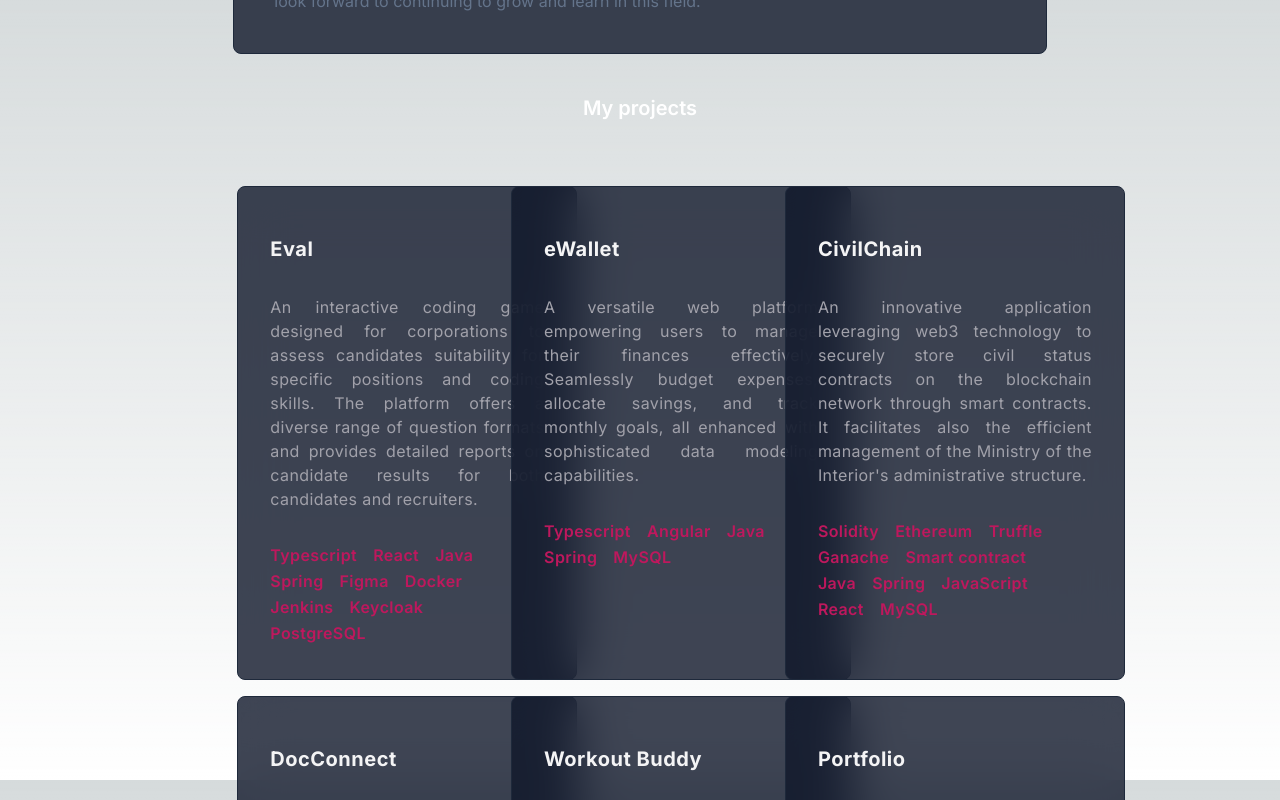
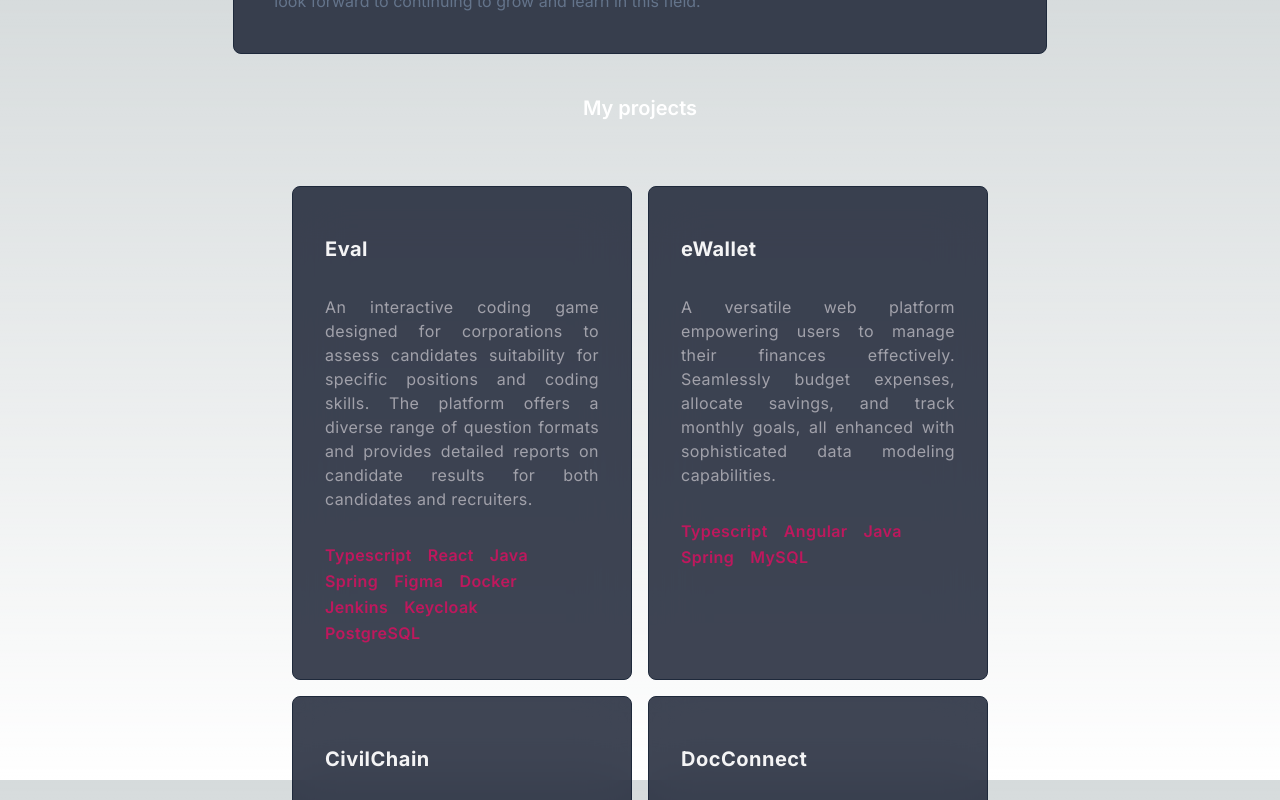
Before and after one commit to botazitihssane/botazitihssane, a Next.js app: page / in a window 1280 px wide. Shown: the part 1620-2420 px from the top of the page. Built offline with nearby package versions, Linux system fonts and the light colour scheme.

Commit message:
fixed the projects display in medium screens

```diff
--- a/src/components/ui/card/card-hover-effect.tsx
+++ b/src/components/ui/card/card-hover-effect.tsx
@@ -21,7 +21,7 @@ export const HoverEffect = ({
         <div className="flex justify-center">
             <div
                 className={cn(
-                    "grid grid-cols-1 md:grid-cols-2 xl:grid-cols-3 py-10",
+                    "grid grid-cols-1 md:grid-cols-2 2xl:grid-cols-3 py-10",
                     className
                 )}
             >
```
